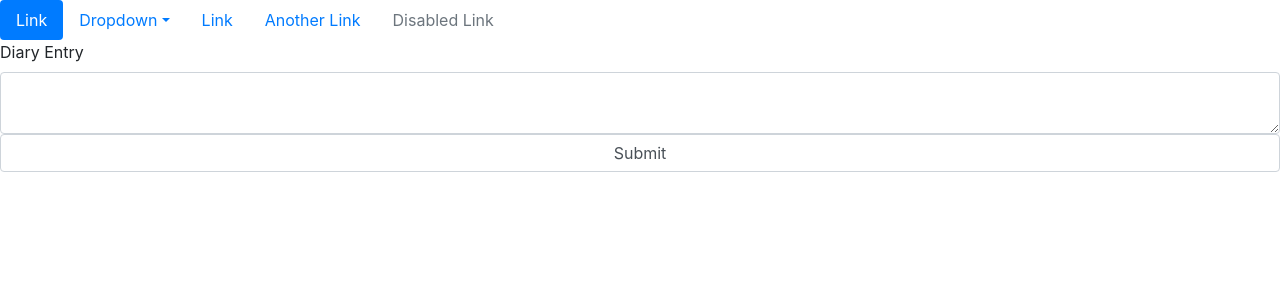
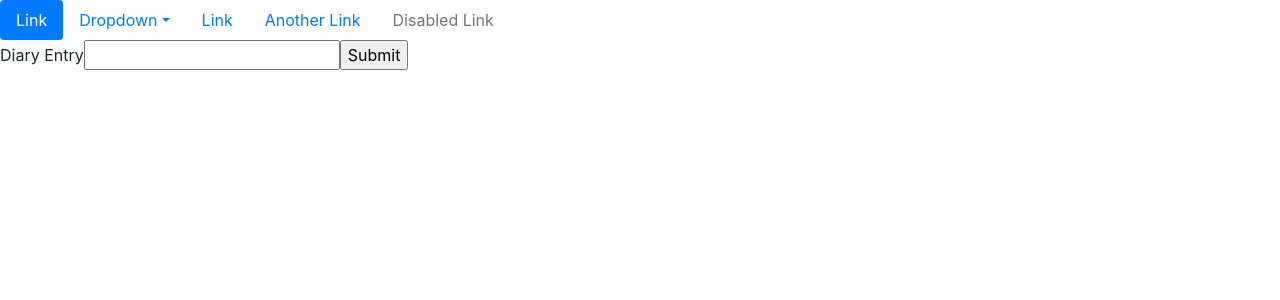
Before and after one commit to cmgonzales/react-diary, a React (Create React App) app: page / in a window 1280 px wide. Shown: the top 300 px of the page. Built offline with nearby package versions, Linux system fonts and the light colour scheme.

Commit message:
fix submit button console.log response

```diff
--- a/src/App.js
+++ b/src/App.js
@@ -1,14 +1,14 @@
 import React, { Component } from 'react';
 import './App.css';
 import Header from './header.jsx'
-import Input from './input.jsx'
+import User from './User.jsx'
 
 class App extends Component {
   render() {
     return (
       <div>
      <Header/>
-     <Input/>
+     <User/>
      </div>
     );
   }
--- /dev/null
+++ b/src/User.jsx
@@ -0,0 +1,41 @@
+import React, { Component } from 'react';
+import { label, input, } from 'reactstrap';
+
+class User extends Component {
+
+    constructor(props){
+    super(props)
+
+    this.handleChange = this.handleChange.bind(this);
+    this.handleSubmit = this.handleSubmit.bind(this);
+
+    this.state = {
+        value: " "
+    };
+
+}
+
+handleChange (e){
+        this.setState({value: e.target.value})
+}
+
+handleSubmit(e){
+    console.log(this.state.value);
+    e.preventDefault();
+}
+
+  render() {
+    return (
+      <div>
+      <form onSubmit = {this.handleSubmit}>
+      <label>Diary Entry
+      <input type="text" value={this.state.value}   onChange={this.handleChange} />
+      </label>
+      <input type = "submit" value= "Submit" />
+     </form>
+     </div>
+    );
+  }
+}
+
+export default User;
--- a/src/index.js
+++ b/src/index.js
@@ -1,7 +1,7 @@
 import React from 'react';
 import ReactDOM from 'react-dom';
 import './index.css';
-import App from './App';
+import App from './App.js';
 import registerServiceWorker from './registerServiceWorker';
 import 'bootstrap/dist/css/bootstrap.min.css';
 
--- a/src/input.jsx
+++ /dev/null
@@ -1,46 +0,0 @@
-import React, { Component } from 'react';
-import { Label, Input, } from 'reactstrap';
-
-
-class input extends Component {
-
-
-constructor(props){
-    super(props)
-
-    this.handleChange = this.handleChange.bind(this);
-    this.handleSubmit = this.handleSubmit.bind(this);
-
-    this.state = {
-        value: " "
-    };
-
-}
-
-handleChange (e){
-
-    console.log( e.target.value)
-    this.setState({input: e.target.value})
-
-}
-
-handleSubmit(e){
-
-    console.log(this.state.value)
-    e.preventDefault();
-}
-
-  render() {
-    return (
-      <div>
-      <form onSubmit = {this.handleSubmit}>
-      <Label for="exampleEmail" className="mr-sm-2">Diary Entry</Label>
-      <Input type="textarea"  onChange={this.handleChange} value={this.state.value}  />
-      <Input type = "submit" value= "Submit" >Submit</Input>
-      </form>
-     </div>
-    );
-  }
-}
-
-export default input;
```
